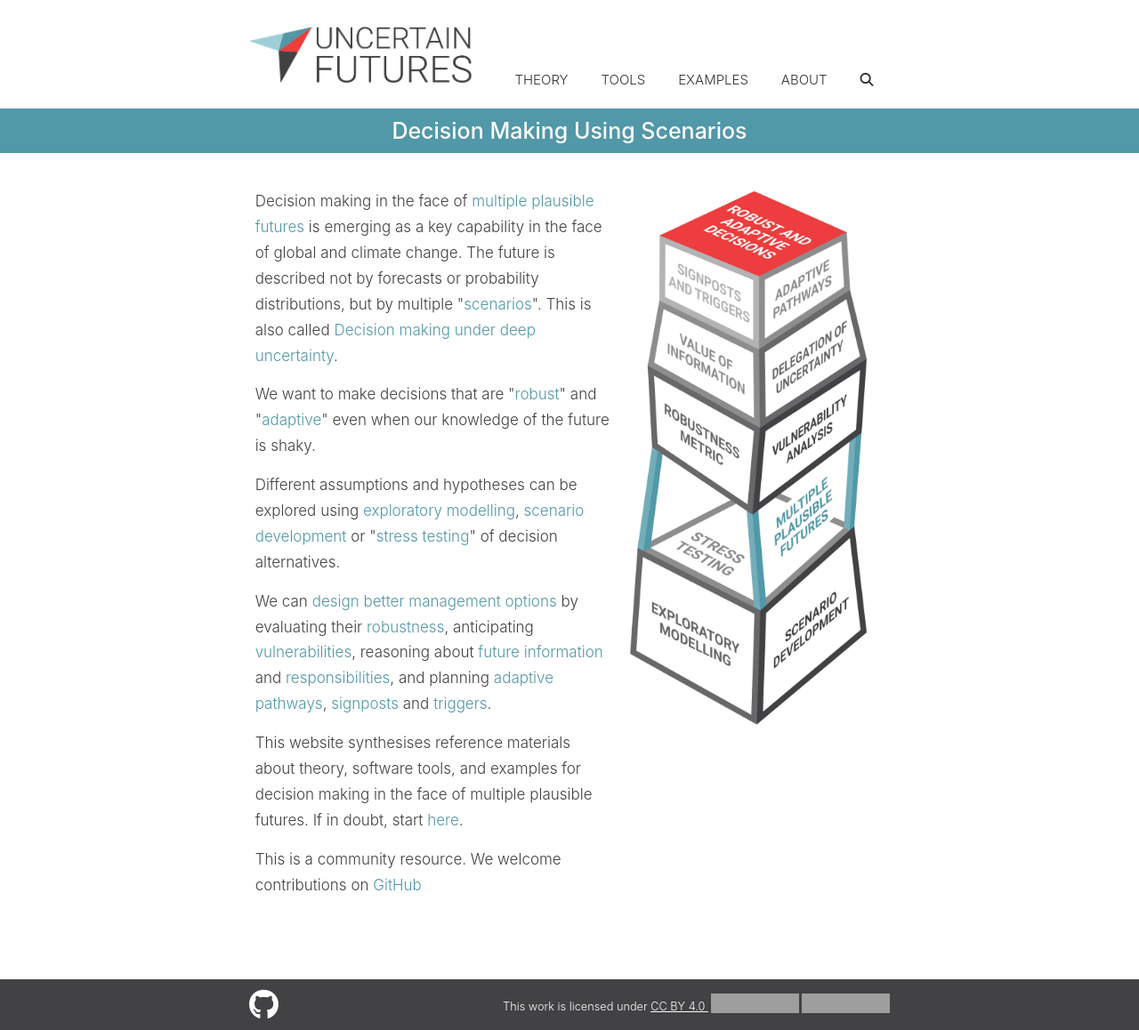
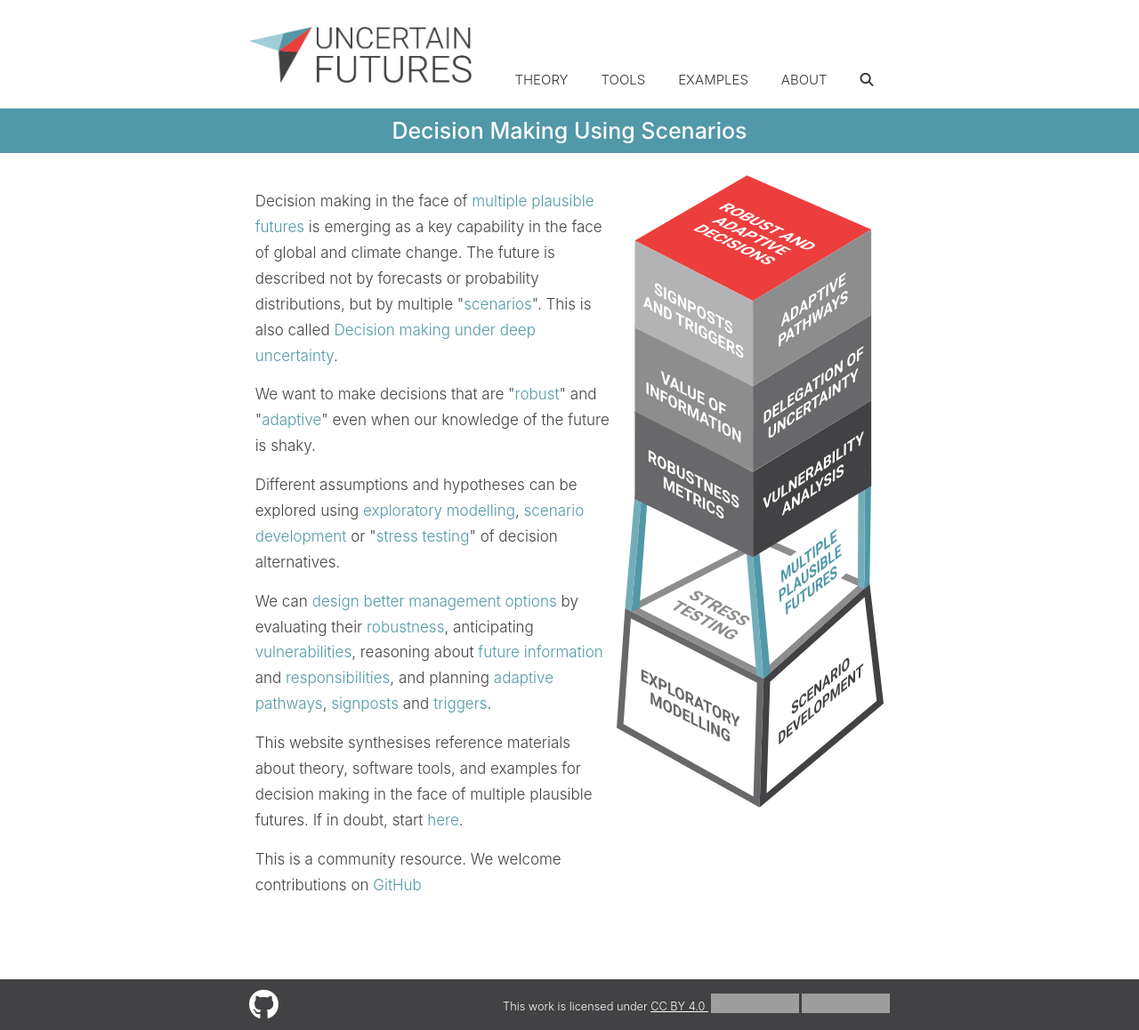
Before and after one commit to uncertainfutures/uncertainfutures.github.io, a Jekyll site: the page built from index.html, in a window 1280 px wide. Shown: the whole page at 89% size. Built offline with Jekyll 4.4.1, drawn with Linux system fonts in a browser that asks for light colours; nearby versions of some CDN libraries; grey boxes are pictures that could not be loaded.

Commit message:
Add svg home page image

```diff
--- a/assets/style.scss
+++ b/assets/style.scss
@@ -150,7 +150,8 @@ table tr td :last-child {
 .home_text {
   max-width:400px;
 }
-.home_img > img {
+.home_img  {
+  width: 100%;
   max-width:300px;
   object-fit: scale-down;
 }
--- a/index.html
+++ b/index.html
@@ -45,6 +45,8 @@ subtitle: Decision Making Using Scenarios
 </p>
 </div>
 <div class="home_img">
-  <img src="images/Uncertain futures building graphic_240821.jpg">
+  <object type="image/svg+xml" data="images/Uncertain futures building graphic_221221_linked.svg">
+    <img src="images/Uncertain futures building graphic_221221_linked.svg" />
+  </object>
 </div>
 </div>
```
Also changed, not shown: images/Uncertain futures building graphic_221221_linked.svg (added).
